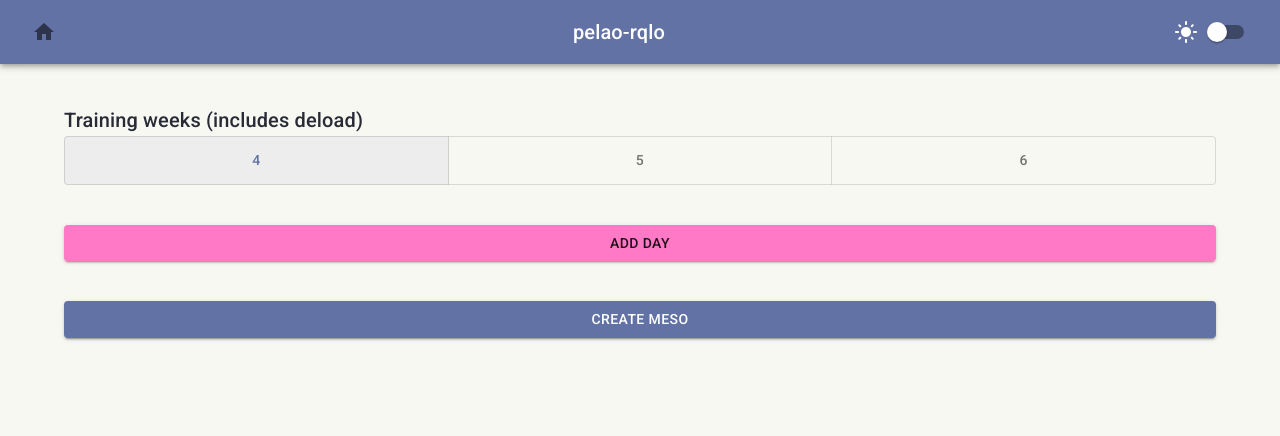
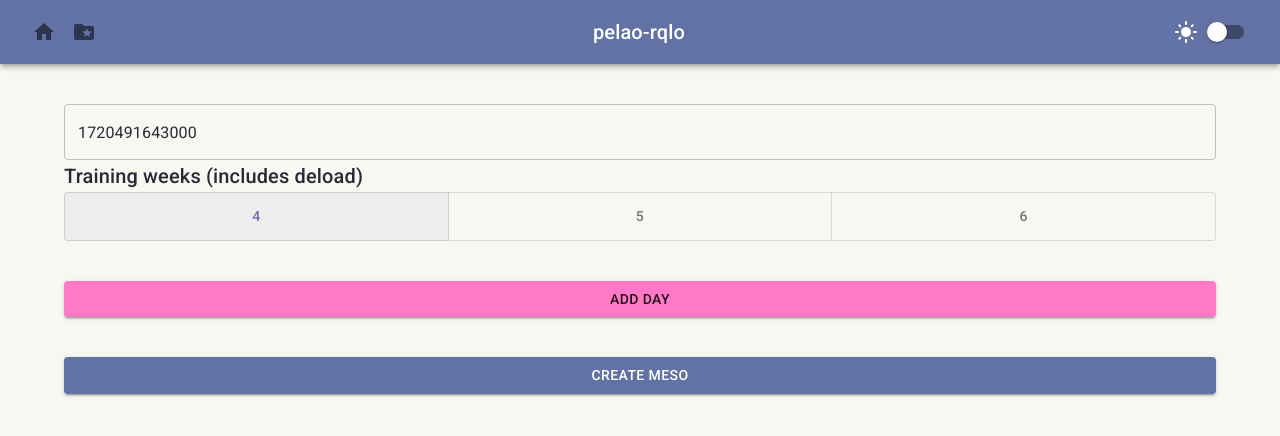
Before and after one commit to v4rgas/HairlessLifting, a React (Vite) app: page /create in a window 1280 px wide. Shown: the top 436 px of the page. Built offline with nearby package versions, Linux system fonts and the light colour scheme.

Commit message:
Splits saved to local storage

```diff
--- a/src/Navbar.jsx
+++ b/src/Navbar.jsx
@@ -3,6 +3,7 @@ import { AppBar, IconButton, Switch, Toolbar, Typography } from "@mui/material";
 import DarkModeIcon from '@mui/icons-material/DarkMode';
 import HomeIcon from '@mui/icons-material/Home';
 import LightModeIcon from '@mui/icons-material/LightMode';
+import FolderSpecialIcon from '@mui/icons-material/FolderSpecial';
 import { darkModeAtom } from "./atoms";
 import { useAtom } from "jotai";
 import { useNavigate } from "react-router-dom";
@@ -13,9 +14,16 @@ export default function Navbar() {
     return (
         <AppBar position="static" back>
             <Toolbar>
+
+
                 <IconButton onClick={() => navigate("/")}>
                     <HomeIcon />
                 </IconButton>
+
+                <IconButton onClick={() => navigate("/saved")}>
+                    <FolderSpecialIcon />
+                </IconButton>
+
 
                 <Typography variant="h6" sx={{ mx: 'auto' }} noWrap>pelao-rqlo</Typography>
                 {darkMode ? <DarkModeIcon /> : <LightModeIcon />}
--- a/src/SavedSplits.jsx
+++ b/src/SavedSplits.jsx
@@ -1,4 +1,4 @@
-import { Typography } from "@mui/material"
+import { Button, Container, Stack, Typography } from "@mui/material"
 import useStorage from "./useStorage"
 import { useEffect, useState } from "react"
 import { useAtomValue } from "jotai"
@@ -10,10 +10,17 @@ export default function SavedSplits(){
     useEffect(()=>console.log(splits), [])
 
     return (
-        <Typography>
 
-            {splits.forEach(()=><Typography>Split</Typography>) }
+        <Container>
+            <Stack spacing={6}>
+                <Typography variant="h3">
+                    Saved splits
+                </Typography>
+                {splits.map((split)=><Button variant="contained">{split.name}</Button>) }
+            </Stack>
+        </Container>
 
-        </Typography>
+
+
     )
 }
--- a/src/SplitCreator/SplitCreator.jsx
+++ b/src/SplitCreator/SplitCreator.jsx
@@ -1,4 +1,4 @@
-import { Button, Container, Stack, ToggleButton, ToggleButtonGroup, Typography } from "@mui/material"
+import { Button, Container, Stack, TextField, ToggleButton, ToggleButtonGroup, Typography } from "@mui/material"
 import { useEffect, useState } from "react"
 
 import MesoLengthSelector from "./MesoLengthSelector"
@@ -8,6 +8,7 @@ import { useAtom } from "jotai"
 import { splitsAtom } from "../atoms"
 
 export default function SplitCreator() {
+    const [name, setName] = useState(Date.now().toString())
     const [workoutDays, setWorkoutDays] = useState([])
     const [workoutDayId, setWorkoutDayId] = useState(65 + workoutDays.length)
 
@@ -22,6 +23,8 @@ export default function SplitCreator() {
     }
     return (
         <Container sx={{ py: 5 }}>
+
+            <TextField value={name} onChange={(e)=>setName(e.target.value)} fullWidth></TextField>
 
             <Stack spacing={5}>
 
@@ -39,7 +42,9 @@ export default function SplitCreator() {
                     Add day
                 </Button>
 
-                <Button variant='contained' fullWidth onClick={()=> setSplits([...splits, workoutDays])}>Create Meso</Button>
+
+
+                <Button variant='contained' fullWidth onClick={()=> setSplits([...splits, {name, workoutDays}])}>Create Meso</Button>
             </Stack>
 
         </Container >
--- a/src/atoms.jsx
+++ b/src/atoms.jsx
@@ -2,4 +2,4 @@ import { atom } from "jotai";
 import { atomWithStorage } from 'jotai/utils'
 
 export const darkModeAtom = atom(window.matchMedia('(prefers-color-scheme: dark)').matches)
-export const splitsAtom = atomWithStorage("splits", [], sessionStorage)
+export const splitsAtom = atomWithStorage("splits", [])
```
